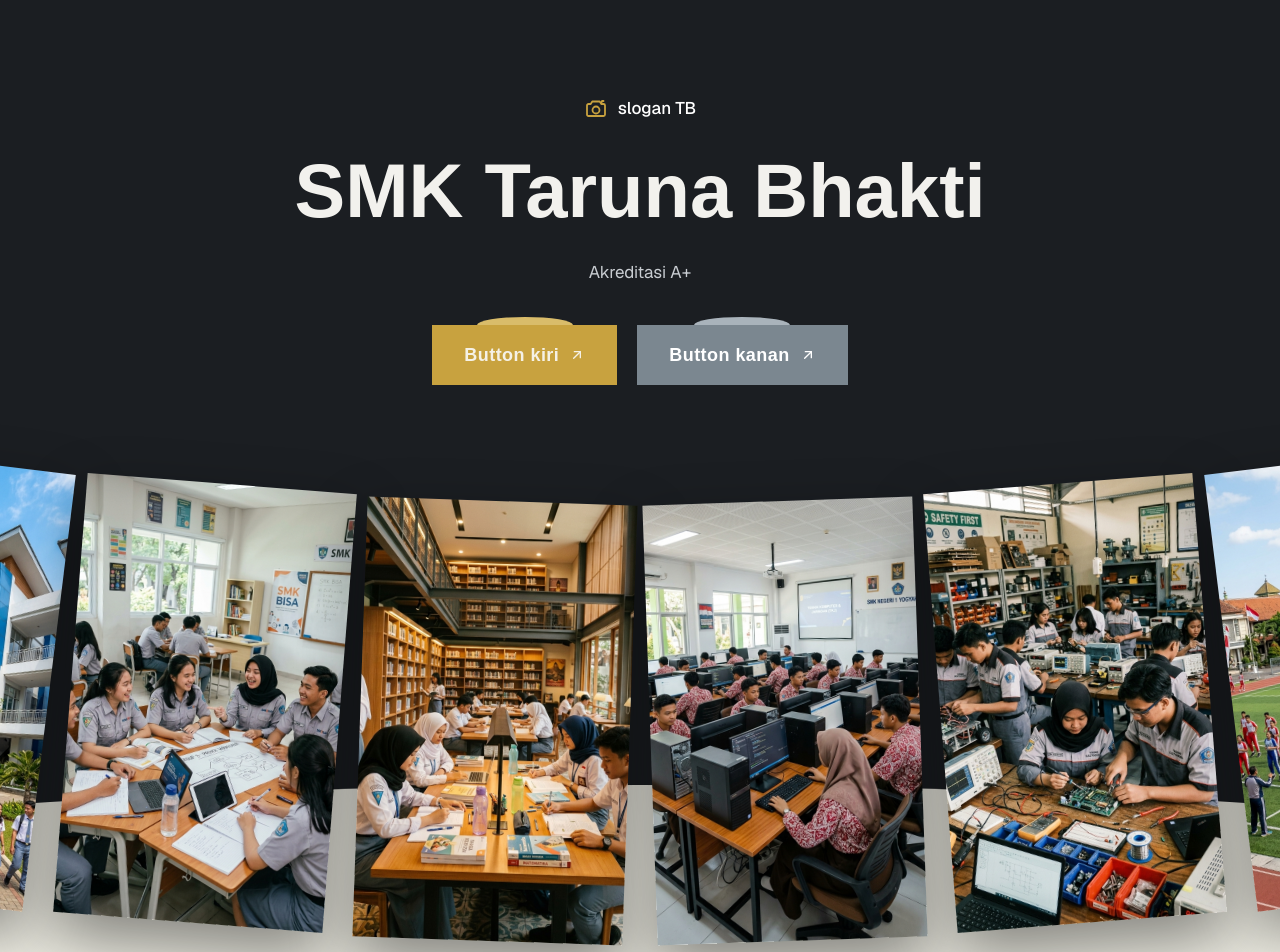
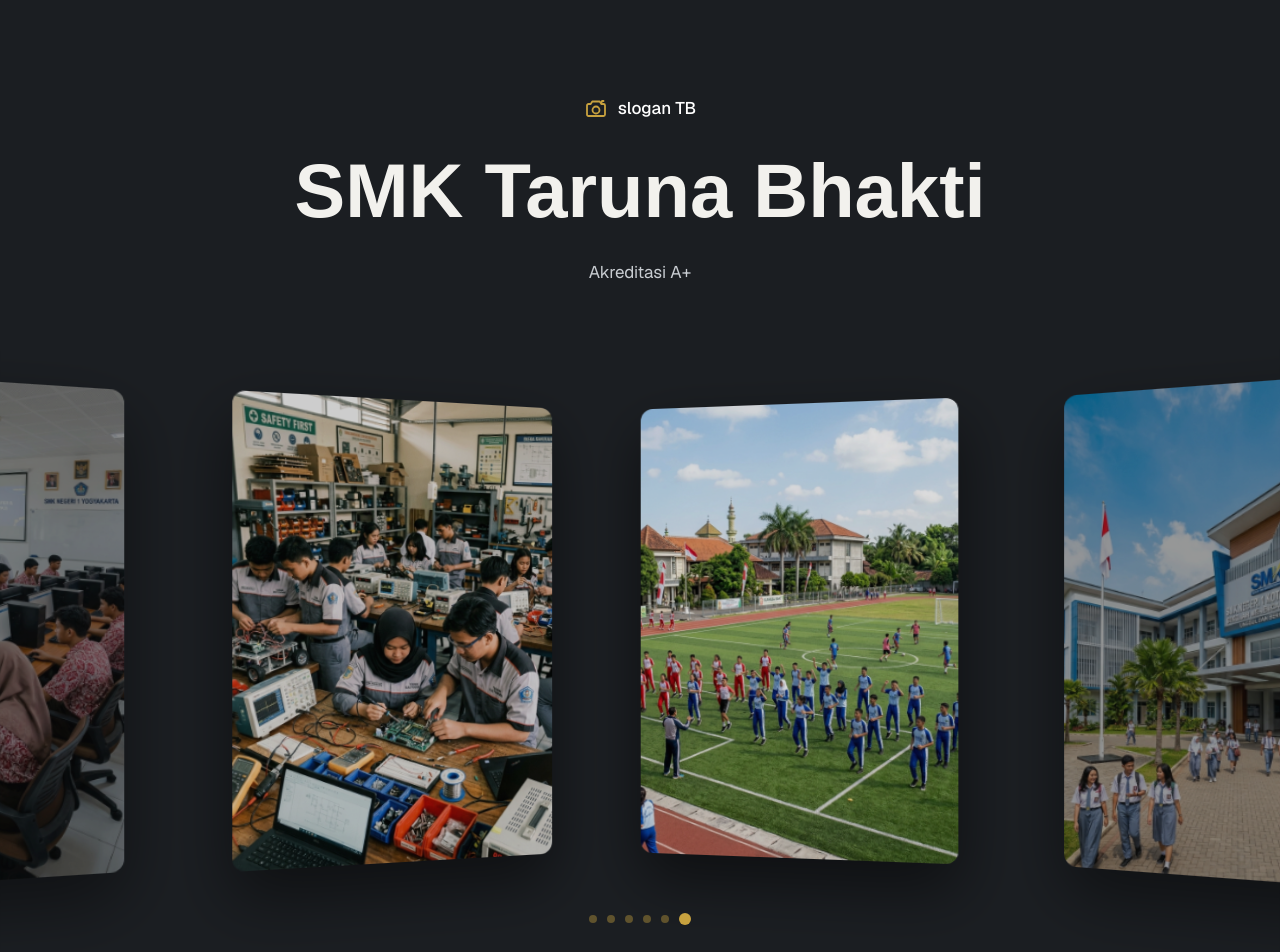
Before and after one commit to andhinn-r/website-profil-sekolah, a Next.js app: page / in a window 1280 px wide. Shown: the top 952 px of the page. Built offline with nearby package versions, Linux system fonts and the light colour scheme; a web font is replaced by a local one.

Commit message:
fix: looping image hero

```diff
--- a/app/components/Hero.tsx
+++ b/app/components/Hero.tsx
@@ -1,32 +1,26 @@
+"use client";
+
 import Image from "next/image";
+import {
+  useEffect,
+  useRef,
+  useState,
+  type PointerEvent as ReactPointerEvent,
+} from "react";
 
-/* 6 foto sekolah yang disusun membentuk kipas di bagian bawah hero */
+/* 6 foto sekolah untuk carousel 3D di bagian bawah hero */
 const GALLERY_IMAGES = [
-  { src: "/images/hero/school_exterior.png", alt: "Gedung sekolah", rotate: 7, offset: 0 },
-  { src: "/images/hero/school_students.png", alt: "Siswa sekolah", rotate: 4.5, offset: 26 },
-  { src: "/images/hero/school_library.png", alt: "Perpustakaan", rotate: 2, offset: 44 },
-  { src: "/images/hero/school_lab.png", alt: "Laboratorium", rotate: -2, offset: 44 },
-  { src: "/images/hero/school_workshop.png", alt: "Workshop", rotate: -4.5, offset: 26 },
-  { src: "/images/hero/school_sports.png", alt: "Olahraga", rotate: -7, offset: 0 },
+  { src: "/images/hero/school_exterior.png", alt: "Gedung sekolah" },
+  { src: "/images/hero/school_students.png", alt: "Siswa sekolah" },
+  { src: "/images/hero/school_library.png", alt: "Perpustakaan" },
+  { src: "/images/hero/school_lab.png", alt: "Laboratorium" },
+  { src: "/images/hero/school_workshop.png", alt: "Workshop" },
+  { src: "/images/hero/school_sports.png", alt: "Olahraga" },
 ];
 
-function ArrowUpRightIcon({ className }: { className?: string }) {
-  return (
-    <svg
-      viewBox="0 0 24 24"
-      fill="none"
-      stroke="currentColor"
-      strokeWidth={2}
-      strokeLinecap="round"
-      strokeLinejoin="round"
-      className={className}
-      aria-hidden="true"
-    >
-      <path d="M7 17 17 7" />
-      <path d="M8 7h9v9" />
-    </svg>
-  );
-}
+const COUNT = GALLERY_IMAGES.length;
+/* kecepatan aliran: 0.25 slot/detik = ganti 1 foto tiap 4 detik */
+const SPEED = 0.25;
 
 function CameraIcon({ className }: { className?: string }) {
   return (
@@ -48,6 +42,76 @@ function CameraIcon({ className }: { className?: string }) {
 }
 
 export default function Hero() {
+  const [pos, setPos] = useState(0);
+  const [dragging, setDragging] = useState(false);
+  const [spacing, setSpacing] = useState(380);
+
+  const posRef = useRef(0);
+  const draggingRef = useRef(false);
+  const targetRef = useRef<number | null>(null);
+  const startPosRef = useRef(0);
+  const startXRef = useRef(0);
+
+  useEffect(() => {
+    const update = () => setSpacing(window.innerWidth < 768 ? 240 : 380);
+    update();
+    window.addEventListener("resize", update);
+    return () => window.removeEventListener("resize", update);
+  }, []);
+
+  /* aliran kontinu ke kanan; tween halus ke target (klik dot / settle setelah drag) */
+  useEffect(() => {
+    let raf = 0;
+    let last = performance.now();
+    const tick = (now: number) => {
+      const dt = Math.min(0.05, (now - last) / 1000);
+      last = now;
+      if (!draggingRef.current) {
+        if (targetRef.current !== null) {
+          const diff = targetRef.current - posRef.current;
+          if (Math.abs(diff) < 0.002) {
+            posRef.current = targetRef.current;
+            targetRef.current = null;
+          } else {
+            posRef.current += diff * Math.min(1, dt * 5);
+          }
+        } else {
+          posRef.current -= dt * SPEED;
+        }
+        setPos(posRef.current);
+      }
+      raf = requestAnimationFrame(tick);
+    };
+    raf = requestAnimationFrame(tick);
+    return () => cancelAnimationFrame(raf);
+  }, []);
+
+  const onPointerDown = (e: ReactPointerEvent<HTMLDivElement>) => {
+    draggingRef.current = true;
+    setDragging(true);
+    targetRef.current = null;
+    startPosRef.current = posRef.current;
+    startXRef.current = e.clientX;
+    e.currentTarget.setPointerCapture(e.pointerId);
+  };
+
+  const onPointerMove = (e: ReactPointerEvent<HTMLDivElement>) => {
+    if (!draggingRef.current) return;
+    posRef.current =
+      startPosRef.current - (e.clientX - startXRef.current) / spacing;
+    setPos(posRef.current);
+  };
+
+  const endDrag = () => {
+    if (!draggingRef.current) return;
+    draggingRef.current = false;
+    setDragging(false);
+    /* settle mulus ke foto terdekat, lalu aliran berlanjut */
+    targetRef.current = Math.round(posRef.current);
+  };
+
+  const activeIdx = ((Math.round(pos) % COUNT) + COUNT) % COUNT;
+
   return (
     <div className="min-h-screen bg-[#1b1e22] font-sans">
       <section className="relative overflow-hidden bg-[#1b1e22]">
@@ -63,75 +127,75 @@ export default function Hero() {
           </h1>
 
           <p className="mt-7 text-[17px] text-[#c9cdd2]">Akreditasi A+</p>
-
-          {/* CTA buttons */}
-          <div className="mt-10 flex flex-wrap items-center justify-center gap-5">
-            <span className="relative inline-flex">
-              <span
-                aria-hidden="true"
-                className="absolute -top-2 left-1/2 h-4 w-24 -translate-x-1/2 rounded-[100%] bg-[#d9bc6a]"
-              />
-              <a
-                href="#"
-                className="relative flex items-center gap-2.5 bg-[#c8a23f] px-8 py-4 text-[#f5f1e6] transition-colors hover:bg-[#b8933a]"
-              >
-                <span className="font-display text-lg font-semibold tracking-wide">
-                  Button kiri
-                </span>
-                <ArrowUpRightIcon className="h-4 w-4" />
-              </a>
-            </span>
-            <span className="relative inline-flex">
-              <span
-                aria-hidden="true"
-                className="absolute -top-2 left-1/2 h-4 w-24 -translate-x-1/2 rounded-[100%] bg-[#a9b3bb]"
-              />
-              <a
-                href="#"
-                className="relative flex items-center gap-2.5 bg-[#7b8790] px-8 py-4 text-white transition-colors hover:bg-[#6d7982]"
-              >
-                <span className="font-display text-lg font-semibold tracking-wide">
-                  Button kanan
-                </span>
-                <ArrowUpRightIcon className="h-4 w-4" />
-              </a>
-            </span>
-          </div>
         </div>
 
-        {/* ================= Fan gallery (6 gambar) ================= */}
-        <div className="relative mt-2 pb-28 md:pb-32">
-          {/* Lengkungan krem di belakang foto */}
+        {/* ================= Carousel 3D (6 gambar) ================= */}
+        <div className="relative pb-14 pt-8">
           <div
-            aria-hidden="true"
-            className="absolute bottom-0 left-1/2 h-52 w-[180%] -translate-x-1/2 rounded-t-[100%] bg-[#f0efe5] md:h-60"
-          />
-
-          <div className="relative z-10 flex justify-center gap-4 md:gap-5">
-            {GALLERY_IMAGES.map((img) => (
+            className={`relative mx-auto h-[400px] max-w-full select-none md:h-[500px] ${
+              dragging ? "cursor-grabbing" : "cursor-grab"
+            }`}
+            style={{ perspective: "1600px", touchAction: "pan-y" }}
+            onPointerDown={onPointerDown}
+            onPointerMove={onPointerMove}
+            onPointerUp={endDrag}
+            onPointerLeave={endDrag}
+            onPointerCancel={endDrag}
+          >
+            {GALLERY_IMAGES.map((img, i) => {
+              /* offset melingkar dari posisi kontinu: aliran searah tanpa mentok */
+              let o = (((i - pos) % COUNT) + COUNT) % COUNT;
+              if (o > COUNT / 2) o -= COUNT;
+              const abs = Math.abs(o);
+              /* cekung: kartu tengah paling jauh, makin ke samping makin dekat ke user */
+              const t = Math.min(abs, 3);
+              /* rotasi hanya di dekat tengah; kartu paling pinggir tetap lurus menghadap user */
+              const tilt = abs <= 1 ? abs : Math.max(0, 1 - (abs - 1) / 2);
+              const rot = -Math.sign(o) * 38 * tilt;
+              return (
                 <div
                   key={img.src}
-                className="w-40 shrink-0 md:w-56 xl:w-[270px]"
+                  className="absolute left-1/2 top-1/2 h-[320px] w-[230px] overflow-hidden rounded-xl shadow-[0_25px_60px_rgba(0,0,0,0.55)] md:h-[440px] md:w-[310px]"
                   style={{
-                  transform: `translateY(${img.offset}px) rotate(${img.rotate}deg)`,
+                    transform: `translate(-50%, -50%) translateX(${o * spacing}px) translateZ(${t * 130}px) rotateY(${rot}deg)`,
+                    zIndex: 10 + Math.round(t * 10),
+                    opacity: abs <= 2 ? 1 - abs * 0.12 : Math.max(0, 3 - abs) * 0.76,
+                    filter: `brightness(${Math.max(0.4, 1 - abs * 0.22)})`,
                   }}
                 >
                   <Image
                     src={img.src}
                     alt={img.alt}
-                  width={540}
-                  height={720}
-                  className="h-[380px] w-full object-cover shadow-[0_25px_60px_rgba(0,0,0,0.45)] md:h-[440px]"
+                    fill
+                    sizes="(max-width: 768px) 230px, 310px"
+                    className="object-cover"
+                    draggable={false}
                   />
                 </div>
-            ))}
+              );
+            })}
           </div>
 
           {/* Indikator carousel */}
-          <div className="absolute bottom-3 left-0 z-20 flex w-full items-center justify-center gap-2">
-            <span className="h-2 w-2 rounded-full bg-[#c8a23f]" />
-            <span className="h-3 w-3 rounded-full border-2 border-[#c8a23f] bg-[#e6cd82]" />
-            <span className="h-2 w-2 rounded-full bg-[#c8a23f]" />
+          <div className="relative z-50 mt-8 flex justify-center gap-2.5">
+            {GALLERY_IMAGES.map((img, i) => (
+              <button
+                key={img.src}
+                type="button"
+                aria-label={`Ke foto ${i + 1}`}
+                onClick={() => {
+                  let d = i - activeIdx;
+                  if (d > COUNT / 2) d -= COUNT;
+                  if (d < -COUNT / 2) d += COUNT;
+                  targetRef.current = posRef.current + d;
+                }}
+                className={`rounded-full transition-all ${
+                  i === activeIdx
+                    ? "h-3 w-3 bg-[#c8a23f]"
+                    : "h-2 w-2 translate-y-0.5 bg-[#c8a23f]/40 hover:bg-[#c8a23f]/70"
+                }`}
+              />
+            ))}
           </div>
         </div>
       </section>
```
Lines whose indentation alone changed are shown as unchanged.
